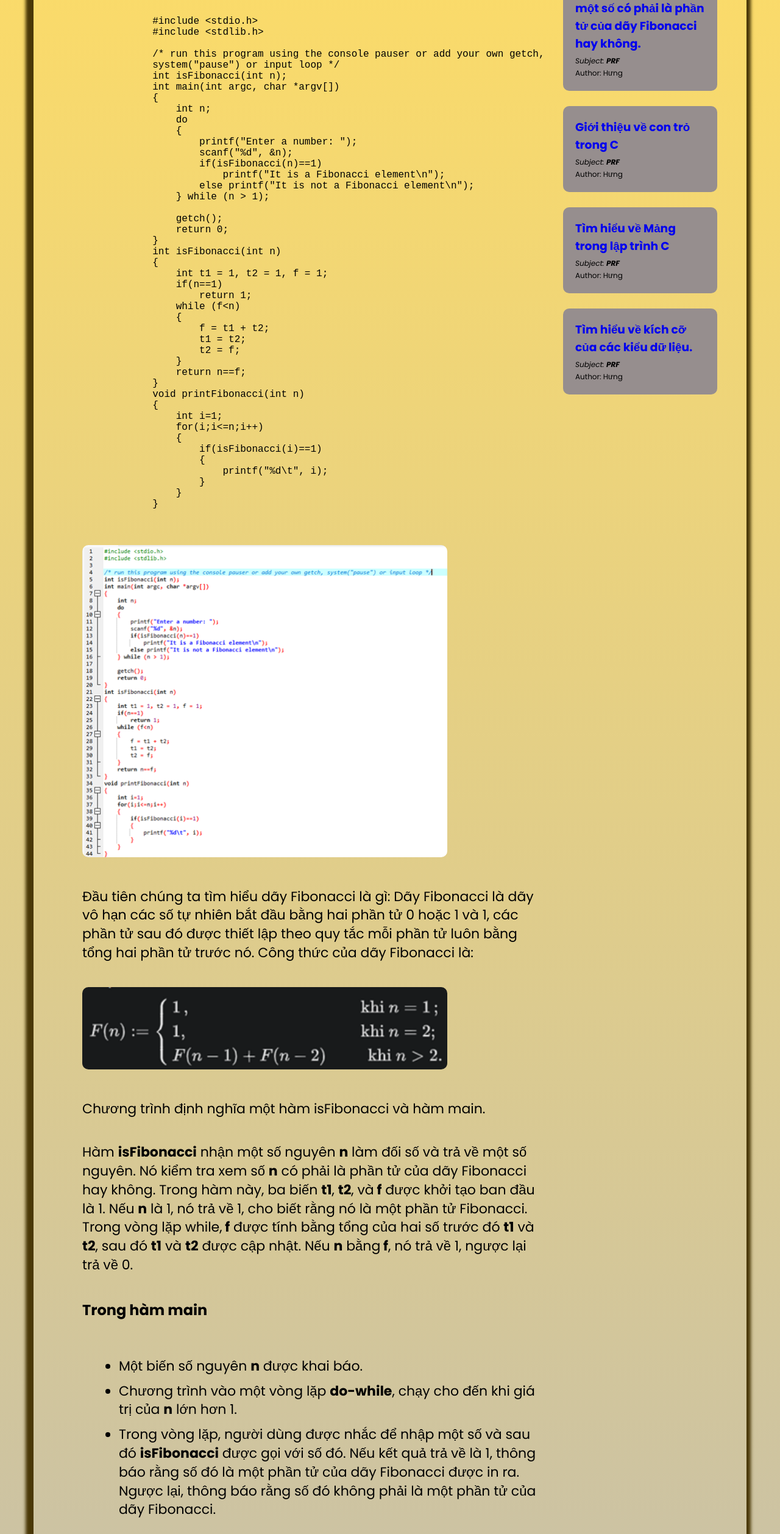
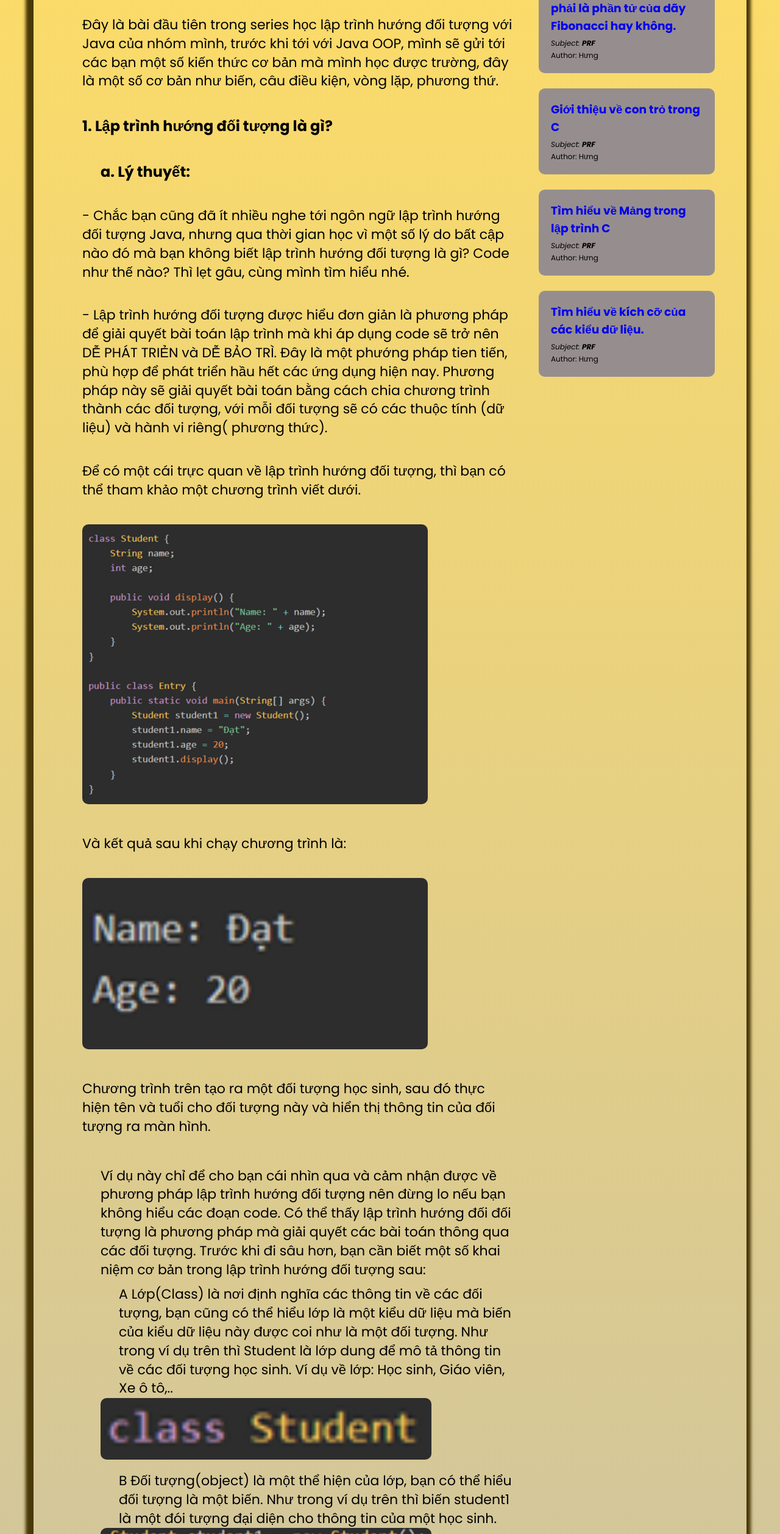
Before and after one commit to HoanFPTU/TestSSG104, a plain HTML site: page blog/PRO/blog2.html in a window 1280 px wide. Shown: the part 284-2800 px from the top of the page at 61% size. Drawn offline with Linux system fonts and the light colour scheme.

Commit message:
done blog2-3 dat

```diff
--- a/blog/PRO/blog2.html
+++ b/blog/PRO/blog2.html
@@ -52,111 +52,110 @@
     </div>
     <div class="content-blog">
       <div class="main-blog">
-        <h1>HƯỚNG DẪN CÀI ĐẶT NETBEANS 8.2 VÀ JDK 1.8</h1>
-        <pre style="font-size: 16px">
-            #include &#x3C;stdio.h&#x3E;
-            #include &#x3C;stdlib.h&#x3E;
-
-            /* run this program using the console pauser or add your own getch,
-            system(&#x22;pause&#x22;) or input loop */
-            int isFibonacci(int n);
-            int main(int argc, char *argv[])
-            {
-                int n;
-                do
-                {
-                    printf(&#x22;Enter a number: &#x22;);
-                    scanf(&#x22;%d&#x22;, &#x26;n);
-                    if(isFibonacci(n)==1)
-                        printf(&#x22;It is a Fibonacci element\n&#x22;);
-                    else printf(&#x22;It is not a Fibonacci element\n&#x22;);
-                } while (n &#x3E; 1);
-
-                getch();
-                return 0;
-            }
-            int isFibonacci(int n)
-            {
-                int t1 = 1, t2 = 1, f = 1;
-                if(n==1)
-                    return 1;
-                while (f&#x3C;n)
-                {
-                    f = t1 + t2;
-                    t1 = t2;
-                    t2 = f;
-                }
-                return n==f;
-            }
-            void printFibonacci(int n)
-            {
-                int i=1;
-                for(i;i&#x3C;=n;i++)
-                {
-                    if(isFibonacci(i)==1)
-                    {
-                        printf(&#x22;%d\t&#x22;, i);
-                    }
-                }
-            }
-            </pre
-        >
-
+        <h1>CLASS VÀ OBJECT TRONG JAVA OOP</h1>
+        <p>
+          Đây là bài đầu tiên trong series học lập trình hướng đối tượng với
+          Java của nhóm mình, trước khi tới với Java OOP, mình sẽ gửi tới các
+          bạn một số kiến thức cơ bản mà mình học được trường, đây là một số cơ
+          bản như biến, câu điều kiện, vòng lặp, phương thứ.
+        </p>
+        <h2>1. Lập trình hướng đối tượng là gì?</h2>
+        <h3>a. Lý thuyết:</h3>
+        <p>
+          - Chắc bạn cũng đã ít nhiều nghe tới ngôn ngữ lập trình hướng đối
+          tượng Java, nhưng qua thời gian học vì một số lý do bất cập nào đó mà
+          bạn không biết lập trình hướng đối tượng là gì? Code như thế nào? Thì
+          lẹt gâu, cùng mình tìm hiểu nhé.
+        </p>
+        <p>
+          - Lập trình hướng đối tượng được hiểu đơn giản là phương pháp để giải
+          quyết bài toán lập trình mà khi áp dụng code sẽ trở nên DỄ PHÁT TRIẺN
+          và DỄ BẢO TRÌ. Đây là một phướng pháp tien tiến, phù hợp để phát triển
+          hầu hết các ứng dụng hiện nay. Phương pháp này sẽ giải quyết bài toán
+          bằng cách chia chương trình thành các đối tượng, với mỗi đối tượng sẽ
+          có các thuộc tính (dữ liệu) và hành vi riêng( phương thức).
+        </p>
+        <p>
+          Để có một cái trực quan về lập trình hướng đối tượng, thì bạn có thể
+          tham khảo một chương trình viết dưới.
+        </p>
+        <figure>
+          <img src="../../img/blog/PRO/blog2/1.png" alt="Thành phần máy tính" />
+          <figcaption></figcaption>
+        </figure>
+        <p>Và kết quả sau khi chạy chương trình là:</p>
+        <figure>
+          <img src="../../img/blog/PRO/blog2/2.png" alt="Thành phần máy tính" />
+          <figcaption></figcaption>
+        </figure>
+        <p>
+          Chương trình trên tạo ra một đối tượng học sinh, sau đó thực hiện tên
+          và tuổi cho đối tượng này và hiển thị thông tin của đối tượng ra màn
+          hình.
+        </p>
+        <ul>
+          Ví dụ này chỉ để cho bạn cái nhìn qua và cảm nhận được về phương pháp
+          lập trình hướng đối tượng nên đừng lo nếu bạn không hiểu các đoạn
+          code. Có thể thấy lập trình hướng đối đối tượng là phương pháp mà giải
+          quyết các bài toán thông qua các đối tượng. Trước khi đi sâu hơn, bạn
+          cần biết một số khai niệm cơ bản trong lập trình hướng đối tượng sau:
+          <li class="non-ls">
+            A Lớp(Class) là nơi định nghĩa các thông tin về các đối tượng, bạn
+            cũng có thể hiểu lớp là một kiểu dữ liệu mà biến của kiểu dữ liệu
+            này được coi như là một đối tượng. Như trong ví dụ trên thì Student
+            là lớp dung để mô tả thông tin về các đối tượng học sinh. Ví dụ về
+            lớp: Học sinh, Giáo viên, Xe ô tô,..
+          </li>
           <figure>
             <img
-            src="../../img/blog/PRF/blog1/blog11.png"
+              src="../../img/blog/PRO/blog2/3.png"
               alt="Thành phần máy tính"
             />
             <figcaption></figcaption>
           </figure>
-        <p>
-          Đầu tiên chúng ta tìm hiểu dãy Fibonacci là gì: Dãy Fibonacci là dãy
-          vô hạn các số tự nhiên bắt đầu bằng hai phần tử 0 hoặc 1 và 1, các
-          phần tử sau đó được thiết lập theo quy tắc mỗi phần tử luôn bằng tổng
-          hai phần tử trước nó. Công thức của dãy Fibonacci là:
-        </p>
+          <li class="non-ls">
+            B Đối tượng(object) là một thể hiện của lớp, bạn có thể hiểu đối
+            tượng là một biến. Như trong ví dụ trên thì biến student1 là một đói
+            tượng đại diện cho thông tin của một học sinh.
+          </li>
           <figure>
             <img
-            src="../../img/blog/PRF/blog1/blog12.png"
+              src="../../img/blog/PRO/blog2/4.png"
               alt="Thành phần máy tính"
             />
             <figcaption></figcaption>
           </figure>
-        <p>Chương trình định nghĩa một hàm isFibonacci và hàm main.</p>
-        <p>
-          Hàm <b>isFibonacci</b> nhận một số nguyên <b>n</b> làm đối số và trả
-          về một số nguyên. Nó kiểm tra xem số <b>n</b> có phải là phần tử của
-          dãy Fibonacci hay không. Trong hàm này, ba biến <b>t1</b>, <b>t2</b>,
-          và<b> f</b> được khởi tạo ban đầu là 1. Nếu <b>n</b> là 1, nó trả về
-          1, cho biết rằng nó là một phần tử Fibonacci. Trong vòng lặp while,<b>
-            f</b
-          >
-          được tính bằng tổng của hai số trước đó <b>t1</b> và <b>t2</b>, sau đó
-          <b>t1</b> và <b>t2</b> được cập nhật. Nếu <b>n</b> bằng<b> f</b>, nó
-          trả về 1, ngược lại trả về 0.
-        </p>
-        <h2>Trong hàm main</h2>
-        <ul>
-          <li>Một biến số nguyên <b>n</b> được khai báo.</li>
-          <li>
-            Chương trình vào một vòng lặp <b>do-while</b>, chạy cho đến khi giá
-            trị của <b>n</b> lớn hơn 1.
-          </li>
-          <li>
-            Trong vòng lặp, người dùng được nhắc để nhập một số và sau đó
-            <b>isFibonacci</b> được gọi với số đó. Nếu kết quả trả về là 1,
-            thông báo rằng số đó là một phần tử của dãy Fibonacci được in ra.
-            Ngược lại, thông báo rằng số đó không phải là một phần tử của dãy
-            Fibonacci.
-          </li>
-        </ul>
+          <li class="non-ls">
+            C Thuộc tính(attribute) là các đặc điểm của đối tượng, như trong ví
+            dụ trên thì name và age là hai thuộc tính của đối tượng học sinh.
             <figure>
               <img
-            src="../../img/blog/PRF/blog1/blog13.png"
+                src="../../img/blog/PRO/blog2/5.png"
                 alt="Thành phần máy tính"
               />
               <figcaption></figcaption>
             </figure>
+            Ví dụ về thuộc tính thì ta có tên, tuổi, chiều cao, cân nặng, năm
+            sinh…
+          </li>
+
+          <li class="non-ls">
+            D Phương thức(method) là hành vi( hành động) của đối tượng, như ví
+            dụ trên thì display() là một phương thức dung để “giới thiệu bản
+            thân” của học sinh.
+            <figure>
+              <img
+                src="../../img/blog/PRO/blog2/6.png"
+                alt="Thành phần máy tính"
+              />
+              <figcaption></figcaption>
+            </figure>
+            Ví dụ về phương thức: giới thiệu bản than, học bài, chạy…. Đọc tới
+            đây thì chúc mừng bạn nhé, bạn đã hiểu hơn về lập trình hướng đối
+            tượng, ở các blog tiếp theo bạn sẽ học được cách tạo và sử dụng các
+            đối tượng. Các bạn hãy đón chờ nhoé!
+          </li>
+        </ul>
       </div>
       <div class="recommend">
         <p>Có thể bạn sẽ thích</p>
```
Also changed, not shown: blog.html (+24 -0 lines), blog/PRO/blog3.html (+47 -91 lines), img/blog/PRO/blog2/1.png (added), img/blog/PRO/blog2/2.png (added), img/blog/PRO/blog2/3.png (added), img/blog/PRO/blog2/4.png (added), img/blog/PRO/blog2/5.png (added), img/blog/PRO/blog2/6.png (added), img/blog/PRO/blog3/1.png (added), img/blog/PRO/blog3/2.png (added), img/blog/PRO/blog3/3.png (added), img/blog/PRO/blog3/4.png (added). Lines whose indentation alone changed are shown as unchanged.
